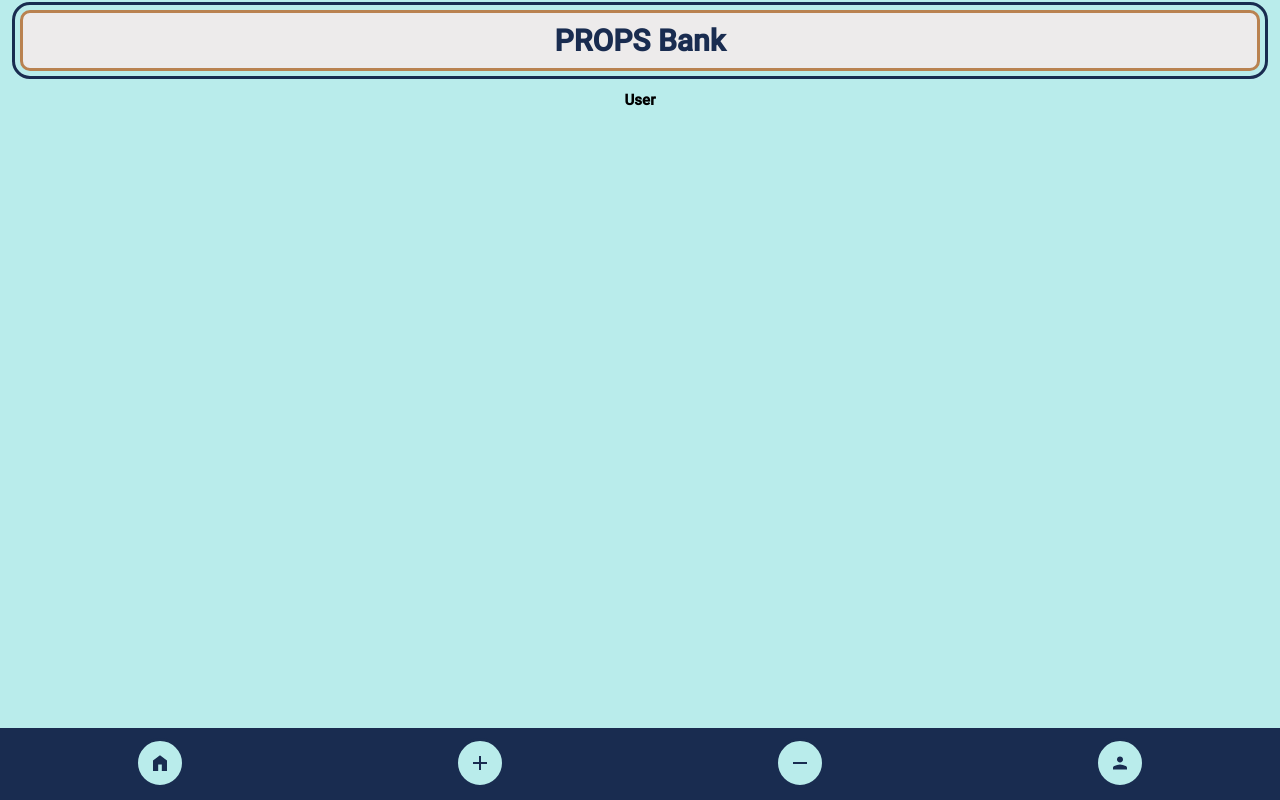
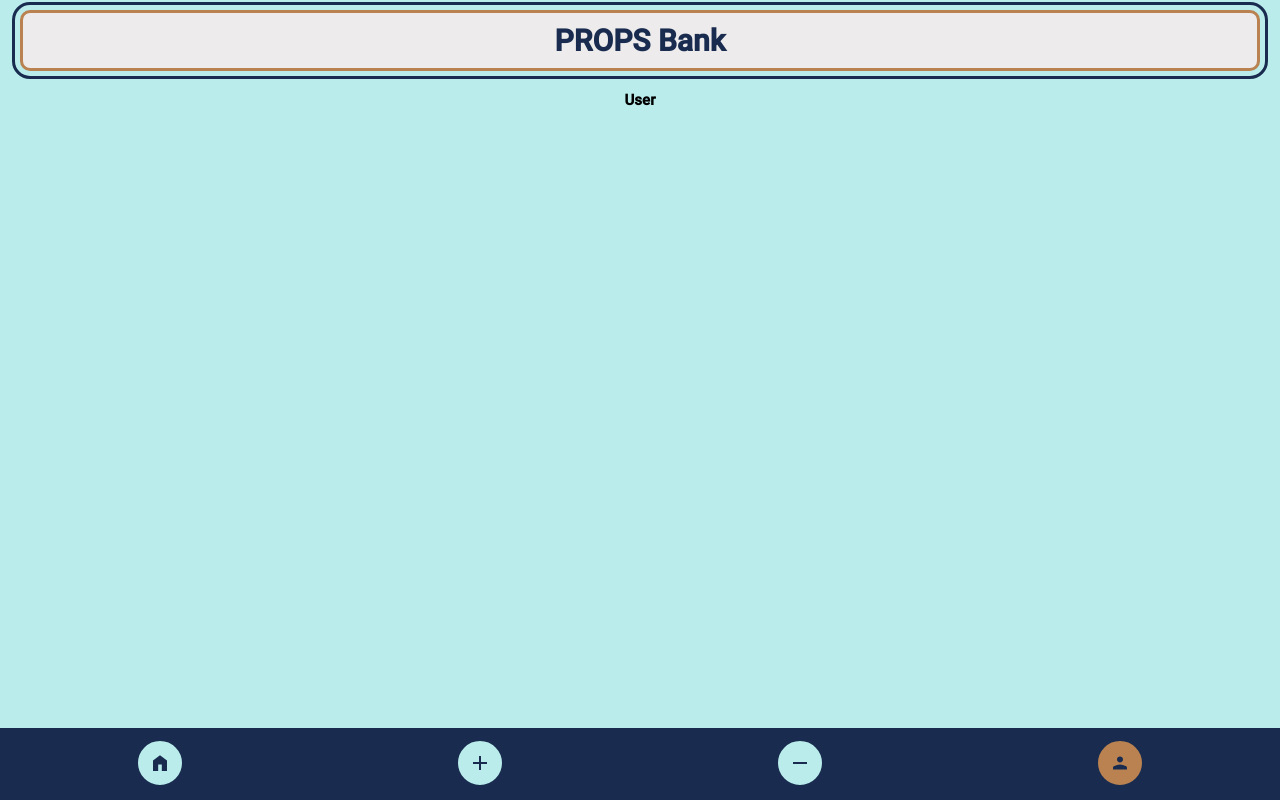
Before and after one commit to MariaRiosNavarro/bank-app, a React (Vite) app: page /user in a window 1280 px wide. Built offline with nearby package versions, Linux system fonts and the light colour scheme.

Commit message:
add selected for navigation styles

```diff
--- a/src/components/Footer/Footer.jsx
+++ b/src/components/Footer/Footer.jsx
@@ -4,16 +4,19 @@ import { Link } from "react-router-dom";
 import PropTypes from "prop-types";
 import "./Footer.scss";
 
-const Footer = ({ onClickAdd, onClickRemove }) => {
+const Footer = ({ onClickAdd, onClickRemove, selected }) => {
   return (
     <div className="footer-wrapper">
       <Link to="/overview">
-        <NavigationButton svgIcon={homeSvg} />
+        <NavigationButton
+          svgIcon={homeSvg}
+          selected={selected === "overview"}
+        />
       </Link>
       <NavigationButton svgIcon={addSvg} onClick={onClickAdd} />
       <NavigationButton svgIcon={removeSvg} onClick={onClickRemove} />
       <Link to="/user">
-        <NavigationButton svgIcon={userSvg} />
+        <NavigationButton svgIcon={userSvg} selected={selected === "user"} />
       </Link>
     </div>
   );
@@ -24,4 +27,5 @@ export default Footer;
 Footer.propTypes = {
   onClickAdd: PropTypes.func,
   onClickRemove: PropTypes.func,
+  selected: PropTypes.string,
 };
--- a/src/components/Footer/Footer.scss
+++ b/src/components/Footer/Footer.scss
@@ -10,14 +10,3 @@
   width: 100%;
   background-color: $color;
 }
-
-svg {
-  height: 5rem;
-  width: 5rem;
-  border: 3px solid $color;
-  border-radius: 50%;
-  padding: 1rem;
-  margin: 1rem;
-  background-color: $same-color-light;
-  fill: $color;
-}
--- a/src/components/NavigationButton/NavigationButton.jsx
+++ b/src/components/NavigationButton/NavigationButton.jsx
@@ -1,9 +1,13 @@
 import "./NavigationButton.scss";
 import PropTypes from "prop-types";
 
-const NavigationButton = ({ svgIcon, onClick }) => {
+const NavigationButton = ({ svgIcon, onClick, selected }) => {
+  // const buttonStyle = selected ? `border: "2px solid #b98250"` : "";
+  const navBtnClasses = selected
+    ? "nav-btn-wrapper selected"
+    : "nav-btn-wrapper";
   return (
-    <div className="nav-btn-wrapper" onClick={onClick}>
+    <div className={navBtnClasses} onClick={onClick} selected={selected}>
       {svgIcon}
     </div>
   );
@@ -14,4 +18,5 @@ export default NavigationButton;
 NavigationButton.propTypes = {
   svgIcon: PropTypes.element,
   onClick: PropTypes.func,
+  selected: PropTypes.bool,
 };
--- a/src/components/NavigationButton/NavigationButton.scss
+++ b/src/components/NavigationButton/NavigationButton.scss
@@ -1,2 +1,24 @@
 @import "../../variables.scss";
 @import "../../mixin.scss";
+
+.nav-btn-wrapper {
+  svg {
+    height: 5rem;
+    width: 5rem;
+    border: 3px solid $color;
+    border-radius: 50%;
+    padding: 1rem;
+    margin: 1rem;
+    background-color: $same-color-light;
+    fill: $color;
+    &:hover {
+      background-color: $comp-color;
+    }
+  }
+}
+
+.selected {
+  svg {
+    background-color: $comp-color;
+  }
+}
--- a/src/pages/Overview.jsx
+++ b/src/pages/Overview.jsx
@@ -24,7 +24,7 @@ const Overview = () => {
             </Link>
           </div>
         </div>
-        <Footer />
+        <Footer selected={"overview"} />
       </div>
     </>
   );
--- a/src/pages/user.jsx
+++ b/src/pages/user.jsx
@@ -7,7 +7,7 @@ const User = () => {
       <div className="wrapper">
         <Header />
         <h2 className="text-center">User</h2>
-        <Footer />
+        <Footer selected={"user"} />
       </div>
     </>
   );
```
